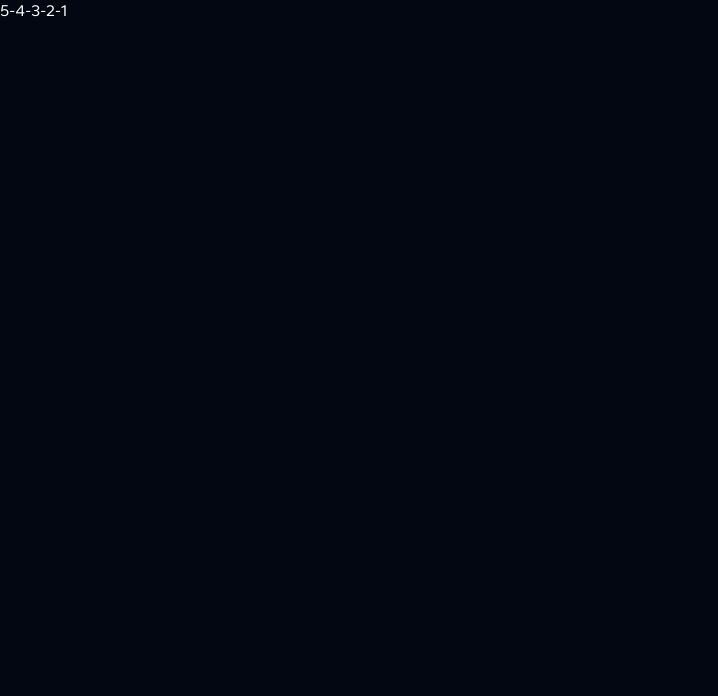
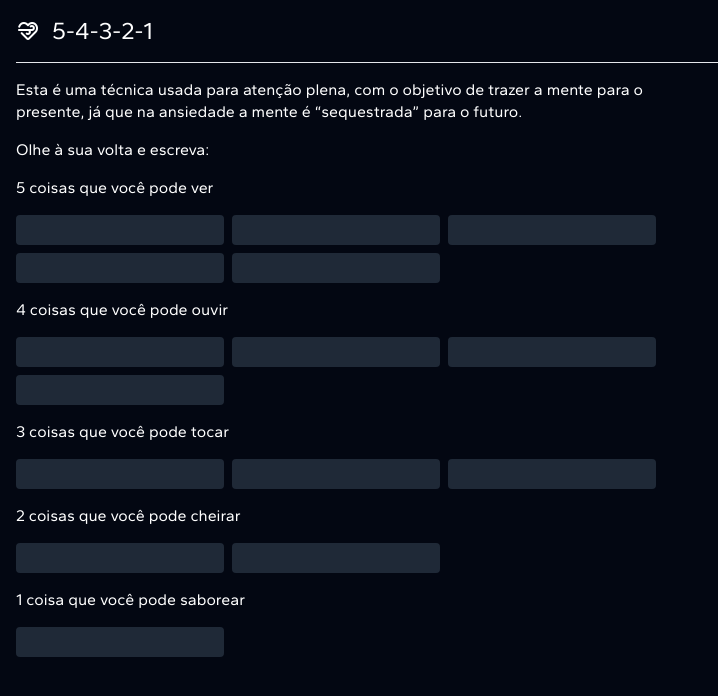
Before and after one commit to kelio-mv/anxiety, a React (Vite) app: page /technique-5-4-3-2-1 in a window 1280 px wide. Shown: the top 696 px of the page, without its empty margins (0-718 px from the left). Built offline with nearby package versions, Linux system fonts and the light colour scheme.

Commit message:
Created page Technique54321

```diff
--- a/index.html
+++ b/index.html
@@ -14,7 +14,7 @@
     />
   </head>
   <body class="h-full">
-    <div id="root" class="h-full"></div>
+    <div id="root" class="h-full p-4 overflow-auto"></div>
     <script type="module" src="/src/main.jsx"></script>
   </body>
 </html>
--- a/src/pages/Breathing.jsx
+++ b/src/pages/Breathing.jsx
@@ -2,13 +2,13 @@ import Icon from "../components/Icon";
 
 function Breathing() {
   return (
-    <div className="flex flex-col gap-4 min-h-full p-4">
-      <div>
+    <div className="flex flex-col gap-4 min-h-full">
+      <div className="space-x-3">
         <Icon name="air" />
-        <span className="ml-3 text-2xl align-middle">Respiração</span>
+        <span className="text-2xl align-middle">Respiração</span>
       </div>
       <hr />
-      <div className="space-y-4 max-w-[40rem]">
+      <div className=" max-w-[40rem] space-y-4">
         <p>
           Uma das principais formas de aliviar a ansiedade é através da respiração diafragmática.
         </p>
--- a/src/pages/Home.jsx
+++ b/src/pages/Home.jsx
@@ -17,7 +17,7 @@ function Home() {
   ];
 
   return (
-    <div className="grid sm:grid-cols-2 gap-3 p-4">
+    <div className="grid sm:grid-cols-2 gap-3">
       {items.map(([title, icon, bg, to]) => (
         <Link className={`p-4 ${bg} rounded-lg space-x-3`} key={title} to={to}>
           <Icon name={icon} />
--- a/src/pages/Technique54321.jsx
+++ b/src/pages/Technique54321.jsx
@@ -1,5 +1,47 @@
+import { Fragment } from "react";
+import Icon from "../components/Icon";
+
 function Technique54321() {
-  return <h1>5-4-3-2-1</h1>;
+  const senseVerbs = ["ver", "ouvir", "tocar", "cheirar", "saborear"];
+
+  return (
+    <div className="space-y-4">
+      <div className="space-x-3">
+        <Icon name="relax" />
+        <span className="text-2xl align-middle">5-4-3-2-1</span>
+      </div>
+
+      <hr />
+
+      <div className="max-w-[40rem] space-y-4">
+        <p>
+          Esta é uma técnica usada para atenção plena, com o objetivo de trazer a mente para o
+          presente, já que na ansiedade a mente é “sequestrada” para o futuro.
+        </p>
+
+        <p>Olhe à sua volta e escreva:</p>
+
+        {senseVerbs.map((verb, i) => {
+          const quantity = senseVerbs.length - i;
+          const suffix = quantity > 1 && "s";
+          const array = Array(quantity).fill(null);
+
+          return (
+            <Fragment key={i}>
+              <p>
+                {quantity} coisa{suffix} que você pode {verb}
+              </p>
+              <div className="grid grid-cols-2 gap-2 sm:grid-cols-3">
+                {array.map((_, j) => (
+                  <input type="text" className="px-2 py-1 bg-gray-800 rounded" key={j} />
+                ))}
+              </div>
+            </Fragment>
+          );
+        })}
+      </div>
+    </div>
+  );
 }
 
 export default Technique54321;
```
